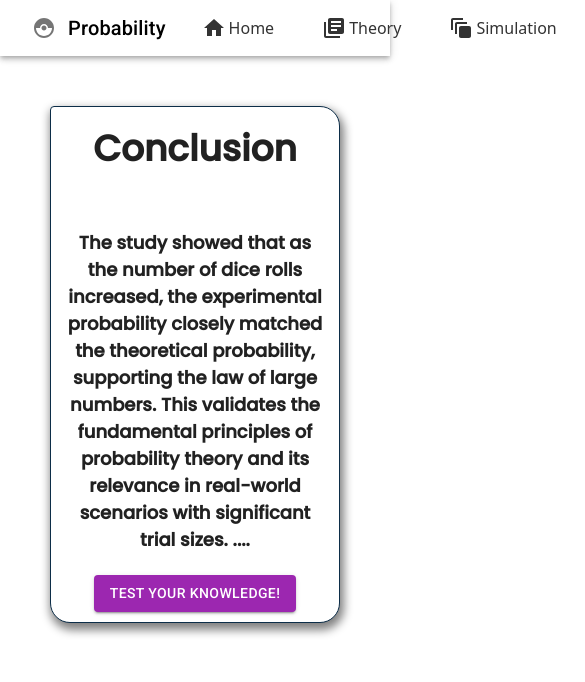
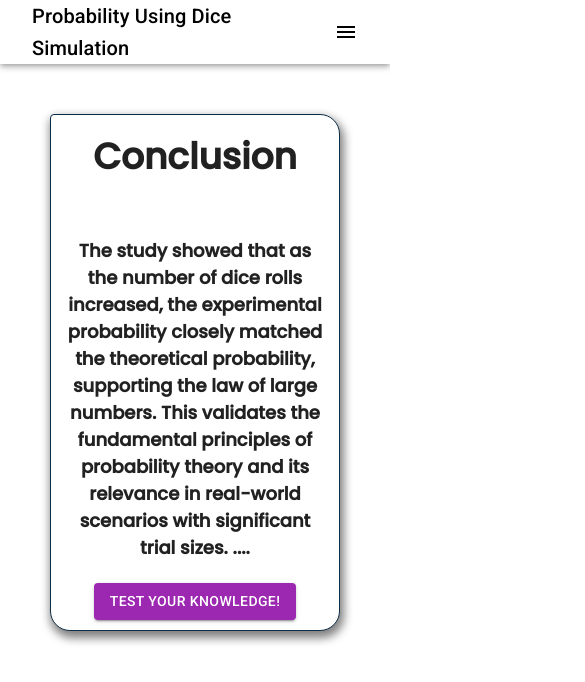
Before and after one commit to vedantkesharia/vedant1_cdac, a React (Create React App) app: page /simulation3 in a window 390 px wide. Shown: the top 682 px of the page, 585 px wide, since content can reach past the window. Built offline with nearby package versions, Linux system fonts and the light colour scheme.

Commit message:
commit2 2nd aug

```diff
--- a/src/components/Navbar.jsx
+++ b/src/components/Navbar.jsx
@@ -1,4 +1,4 @@
-import React from 'react'
+import React, { useState, useEffect } from 'react';
 import {
   AppBar,
   Toolbar,
@@ -7,86 +7,231 @@ import {
   Stack,
   Menu,
   MenuItem,
-  Container
-} from '@mui/material'
-import LibraryBooksIcon from '@mui/icons-material/LibraryBooks'
+  Container,
+} from '@mui/material';
+import LibraryBooksIcon from '@mui/icons-material/LibraryBooks';
 import AutoAwesomeMotionIcon from '@mui/icons-material/AutoAwesomeMotion';
 import QuizIcon from '@mui/icons-material/Quiz';
 import HomeIcon from '@mui/icons-material/Home';
-// import Simulation from './Simulation';
-// import CatchingPokemonIcon from '@mui/icons-material/CatchingPokemon'
 import CatchingPokemonIcon from '@mui/icons-material/CatchingPokemon';
-// import KeyboardArrowDownIcon from '@mui/icons-material/KeyboardArrowDown'
-import { Link } from 'react-router-dom'
-// import { useState } from 'react'
+import MenuIcon from '@mui/icons-material/Menu';
+import { Link } from 'react-router-dom';
+import '../index.css'; // Import the custom CSS file
+
 export const MuiNavbar = () => {
-  // const [anchorEl, setAnchorEl] = useState < null | HTMLElement > (null)
-  // const open = Boolean(anchorEl)
-  // const handleClick = (event: React.MouseEvent <HTMLButtonElement>) => {
-  //   setAnchorEl(event.currentTarget)
-  // }
-  // const handleClose = () => {
-  //   setAnchorEl(null)
-  // }
+  const [menuOpen, setMenuOpen] = useState(false);
+  const [isWideScreen, setIsWideScreen] = useState(true);
+
+  const handleMenuOpen = () => {
+    setMenuOpen(true);
+  };
+
+  const handleMenuClose = () => {
+    setMenuOpen(false);
+  };
+
+  useEffect(() => {
+    // Check the screen size on component mount
+    function handleResize() {
+      setIsWideScreen(window.innerWidth >= 768); // You can adjust the breakpoint as needed
+    }
+
+    window.addEventListener('resize', handleResize);
+    handleResize(); // Call it once to set the initial value
+
+    return () => {
+      window.removeEventListener('resize', handleResize);
+    };
+  }, []);
+
+  useEffect(() => {
+    // Hide the menu icon when navigation links are displayed on larger screens
+    if (isWideScreen && menuOpen) {
+      setMenuOpen(false);
+    }
+  }, [isWideScreen, menuOpen]);
+
   return (
-    <AppBar sx={{ position: 'static', margin: '0' }} >
-      <Container maxWidth='xl' sx={{ backgroundColor: 'white', color: 'black' }} >
+    <AppBar sx={{ position: 'static', margin: '0' }}>
+      <Container maxWidth='xl' sx={{ backgroundColor: 'white', color: 'black' }}>
         <Toolbar>
-          <IconButton size='large' edge='start' color='black' aria-label='logo'>
+          {/* <IconButton size='large' edge='start' color='black' aria-label='logo'>
             <CatchingPokemonIcon />
-          </IconButton>
-          <Typography   variant='h6' component='div' sx={{ flexGrow: 1}}>
-            Probability
+          </IconButton> */}
+          <Typography variant='h6' component='div' sx={{ flexGrow: 1 }}>
+            Probability Using Dice Simulation
           </Typography>
-          <Stack  direction='row' sx={{ marginLeft: '20px'}} spacing={2}>
-            {/* <Button color='inherit'>Theory</Button>
-          <Button color='inherit'>Simulation</Button>
-          <Button color='inherit'>Quiz</Button> */}
-            {/* <Link to="/">Theory</Link>
-          <Link to="/simulation1">Simulation</Link>
-          <Link to="/test">Test</Link> */}
-            <Link className='fav ' to="/" style={{ textDecoration: 'none' }}><HomeIcon />Home</Link>
-            <Link className='fav' to="/theory" style={{ textDecoration: 'none' }}><LibraryBooksIcon />Theory</Link>
-            <Link className='fav ' to="/simulation1" style={{ textDecoration: 'none' }}><AutoAwesomeMotionIcon />Simulation</Link>
-            <Link className='fav ' to="/test" style={{ textDecoration: 'none' }}><QuizIcon />Test</Link>
-            {/* <Button
-            color='inherit'
-            id='resources-button'
-            // aria-controls={open ? 'resources-menu' : undefined}
-            aria-haspopup='true'
-            // aria-expanded={open ? 'true' : undefined}
-            endIcon={<KeyboardArrowDownIcon />}
-            // onClick={handleClick}
+          {isWideScreen && ( // Show the navigation links on larger screens
+            <Stack
+              direction='row'
+              sx={{
+                justifyContent: 'flex-end',
+                alignItems: 'center',
+                gap: '20px',
+              }}
             >
-            Resources
-          </Button>
-          <Button color='inherit'>Login</Button> */}
-          </Stack>
+              <Link className='fav' to='/' style={{ textDecoration: 'none' }}>
+                <HomeIcon />Home
+              </Link>
+              <Link className='fav' to='/theory' style={{ textDecoration: 'none' }}>
+                <LibraryBooksIcon />Theory
+              </Link>
+              <Link className='fav' to='/simulation1' style={{ textDecoration: 'none' }}>
+                <AutoAwesomeMotionIcon />Simulation
+              </Link>
+              <Link className='fav' to='/test' style={{ textDecoration: 'none' }}>
+                <QuizIcon />Test
+              </Link>
+            </Stack>
+          )}
+          {!isWideScreen && ( // Show the menu icon only on smaller screens
+            <IconButton
+              size='large'
+              edge='end'
+              color='inherit'
+              aria-label='menu'
+              className={`menu-icon ${menuOpen ? 'show' : ''}`}
+              onClick={menuOpen ? handleMenuClose : handleMenuOpen}
+            >
+              <MenuIcon />
+            </IconButton>
+          )}
           <Menu
-            id='resources-menu'
-            // anchorEl={anchorEl}
-            // open={open}
-            // onClose={handleClose}
+            anchorEl={menuOpen}
+            open={menuOpen}
+            onClose={handleMenuClose}
             anchorOrigin={{
-              vertical: 'bottom',
-              horizontal: 'right'
+              vertical: 'top',
+              horizontal: 'right',
             }}
             transformOrigin={{
               vertical: 'top',
-              horizontal: 'right'
+              horizontal: 'right',
             }}
             MenuListProps={{
-              'aria-labelledby': 'resources-button'
-            }}>
-            {/* <MenuItem onClick={handleClose}>Blog</MenuItem> */}
-            <MenuItem >Blog</MenuItem>
-            {/* <MenuItem onClick={handleClose}>Podcast</MenuItem> */}
-            <MenuItem >Podcast</MenuItem>
+              'aria-labelledby': 'mobile-menu-button',
+            }}
+          >
+            <MenuItem component={Link} to='/' onClick={handleMenuClose}>
+              <HomeIcon />
+              Home
+            </MenuItem>
+            <MenuItem component={Link} to='/theory' onClick={handleMenuClose}>
+              <LibraryBooksIcon />
+              Theory
+            </MenuItem>
+            <MenuItem component={Link} to='/simulation1' onClick={handleMenuClose}>
+              <AutoAwesomeMotionIcon />
+              Simulation
+            </MenuItem>
+            <MenuItem component={Link} to='/test' onClick={handleMenuClose}>
+              <QuizIcon />
+              Test
+            </MenuItem>
           </Menu>
         </Toolbar>
       </Container>
     </AppBar>
-  )
-}
+  );
+};
 
-export default MuiNavbar
+export default MuiNavbar;
+
+
+
+
+
+
+
+// import React from 'react'
+// import {
+//   AppBar,
+//   Toolbar,
+//   IconButton,
+//   Typography,
+//   Stack,
+//   Menu,
+//   MenuItem,
+//   Container
+// } from '@mui/material'
+// import LibraryBooksIcon from '@mui/icons-material/LibraryBooks'
+// import AutoAwesomeMotionIcon from '@mui/icons-material/AutoAwesomeMotion';
+// import QuizIcon from '@mui/icons-material/Quiz';
+// import HomeIcon from '@mui/icons-material/Home';
+// // import Simulation from './Simulation';
+// // import CatchingPokemonIcon from '@mui/icons-material/CatchingPokemon'
+// import CatchingPokemonIcon from '@mui/icons-material/CatchingPokemon';
+// // import KeyboardArrowDownIcon from '@mui/icons-material/KeyboardArrowDown'
+// import { Link } from 'react-router-dom'
+// // import { useState } from 'react'
+// export const MuiNavbar = () => {
+//   // const [anchorEl, setAnchorEl] = useState < null | HTMLElement > (null)
+//   // const open = Boolean(anchorEl)
+//   // const handleClick = (event: React.MouseEvent <HTMLButtonElement>) => {
+//   //   setAnchorEl(event.currentTarget)
+//   // }
+//   // const handleClose = () => {
+//   //   setAnchorEl(null)
+//   // }
+//   return (
+//     <AppBar sx={{ position: 'static', margin: '0' }} >
+//       <Container maxWidth='xl' sx={{ backgroundColor: 'white', color: 'black' }} >
+//         <Toolbar>
+//           <IconButton size='large' edge='start' color='black' aria-label='logo'>
+//             <CatchingPokemonIcon />
+//           </IconButton>
+//           <Typography   variant='h6' component='div' sx={{ flexGrow: 1}}>
+//             Probability
+//           </Typography>
+//           <Stack  direction='row' sx={{ marginLeft: '20px'}} spacing={2}>
+//             {/* <Button color='inherit'>Theory</Button>
+//           <Button color='inherit'>Simulation</Button>
+//           <Button color='inherit'>Quiz</Button> */}
+//             {/* <Link to="/">Theory</Link>
+//           <Link to="/simulation1">Simulation</Link>
+//           <Link to="/test">Test</Link> */}
+//             <Link className='fav ' to="/" style={{ textDecoration: 'none' }}><HomeIcon />Home</Link>
+//             <Link className='fav' to="/theory" style={{ textDecoration: 'none' }}><LibraryBooksIcon />Theory</Link>
+//             <Link className='fav ' to="/simulation1" style={{ textDecoration: 'none' }}><AutoAwesomeMotionIcon />Simulation</Link>
+//             <Link className='fav ' to="/test" style={{ textDecoration: 'none' }}><QuizIcon />Test</Link>
+//             {/* <Button
+//             color='inherit'
+//             id='resources-button'
+//             // aria-controls={open ? 'resources-menu' : undefined}
+//             aria-haspopup='true'
+//             // aria-expanded={open ? 'true' : undefined}
+//             endIcon={<KeyboardArrowDownIcon />}
+//             // onClick={handleClick}
+//             >
+//             Resources
+//           </Button>
+//           <Button color='inherit'>Login</Button> */}
+//           </Stack>
+//           <Menu
+//             id='resources-menu'
+//             // anchorEl={anchorEl}
+//             // open={open}
+//             // onClose={handleClose}
+//             anchorOrigin={{
+//               vertical: 'bottom',
+//               horizontal: 'right'
+//             }}
+//             transformOrigin={{
+//               vertical: 'top',
+//               horizontal: 'right'
+//             }}
+//             MenuListProps={{
+//               'aria-labelledby': 'resources-button'
+//             }}>
+//             {/* <MenuItem onClick={handleClose}>Blog</MenuItem> */}
+//             <MenuItem >Blog</MenuItem>
+//             {/* <MenuItem onClick={handleClose}>Podcast</MenuItem> */}
+//             <MenuItem >Podcast</MenuItem>
+//           </Menu>
+//         </Toolbar>
+//       </Container>
+//     </AppBar>
+//   )
+// }
+
+// export default MuiNavbar
--- a/src/index.css
+++ b/src/index.css
@@ -1113,3 +1113,24 @@ background-attachment:fixed;
       margin-left: 15%;
     }
   } */
+
+  /* media queries */
+  @media (max-width: 700px) {
+    .nav-links {
+      display: none;
+    }
+
+    .menu-icon {
+      display: block;
+    }
+  }
+
+  @media (min-width: 701px) {
+    .menu-icon {
+      display: none;
+    }
+
+    .nav-links {
+      display: flex;
+    }
+  }
```
